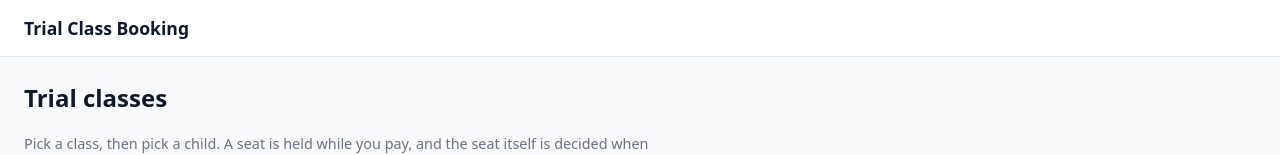
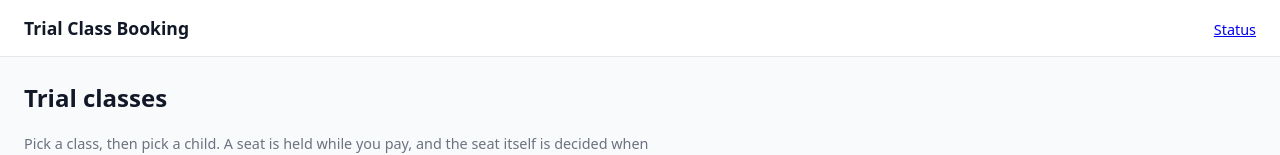
Before and after one commit to prothegee/ottodot-trial-booking_seat, a SvelteKit app in the folder frontend/: page / in a window 1280 px wide. Shown: the top 155 px of the page. Built offline with nearby package versions, Linux system fonts and the light colour scheme; no server answers.

Commit message:
add the status link to the shell

```diff
--- a/frontend/src/routes/+layout.svelte
+++ b/frontend/src/routes/+layout.svelte
@@ -2,11 +2,16 @@
     import VersionFooter from "$lib/components/VersionFooter.svelte";
 
     let { children } = $props();
+
 </script>
 
 <div class="shell">
     <header class="shell-header">
         <a class="shell-title" href="/">Trial Class Booking</a>
+
+        <nav class="shell-nav" aria-label="Sections">
+            <a href="/status" data-testid="nav-status">Status</a>
+        </nav>
     </header>
 
     <main class="shell-main">
@@ -35,6 +40,10 @@
     }
 
     .shell-header {
+        display: flex;
+        align-items: baseline;
+        justify-content: space-between;
+        gap: 1rem;
         padding: 1rem 1.5rem;
         background: #ffffff;
         border-bottom: 1px solid #e5e7eb;
@@ -47,6 +56,12 @@
         text-decoration: none;
     }
 
+    .shell-nav {
+        display: flex;
+        gap: 1rem;
+        font-size: 0.9rem;
+    }
+
     .shell-main {
         flex: 1;
         padding: 1.5rem;
```
